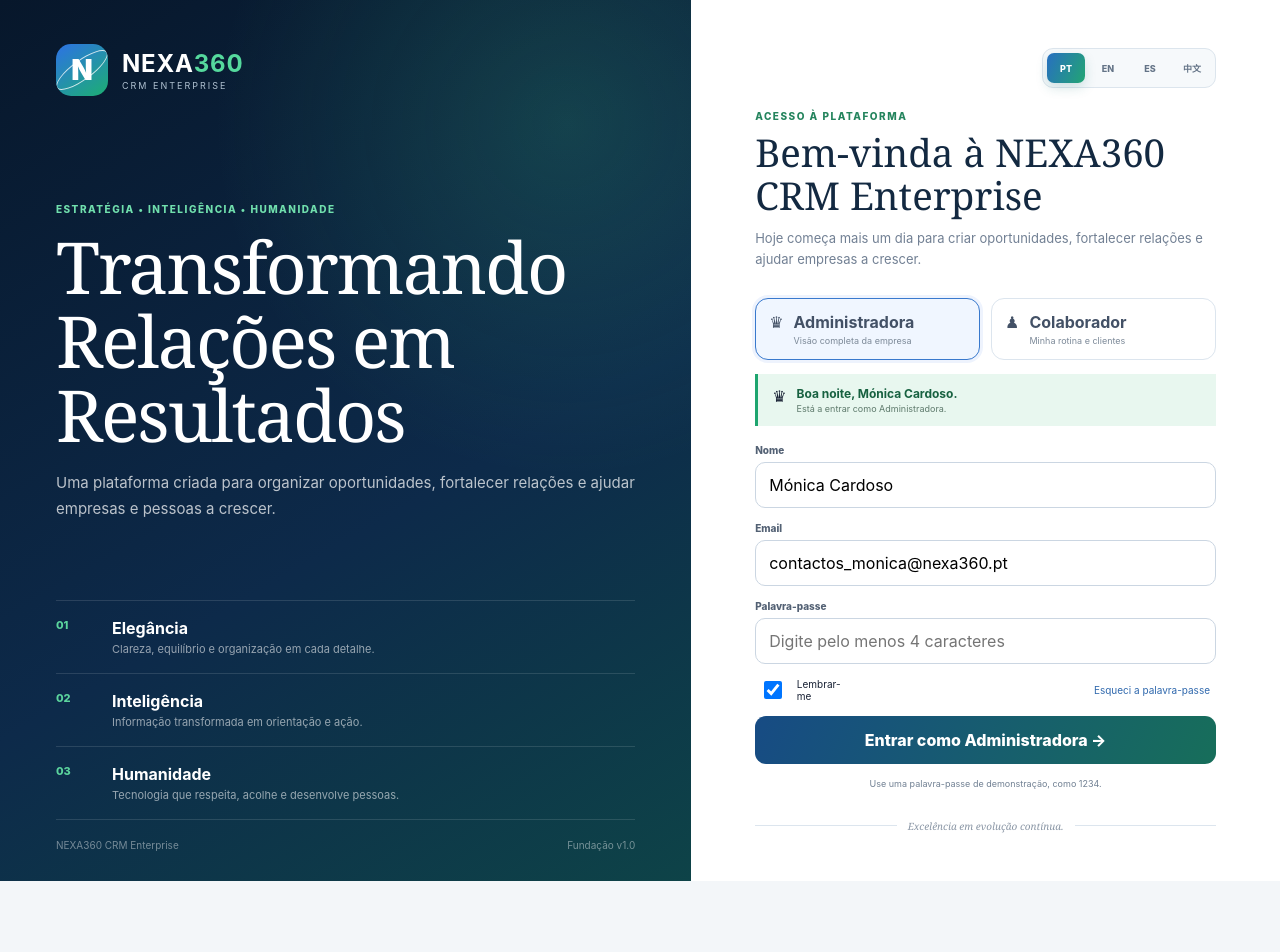
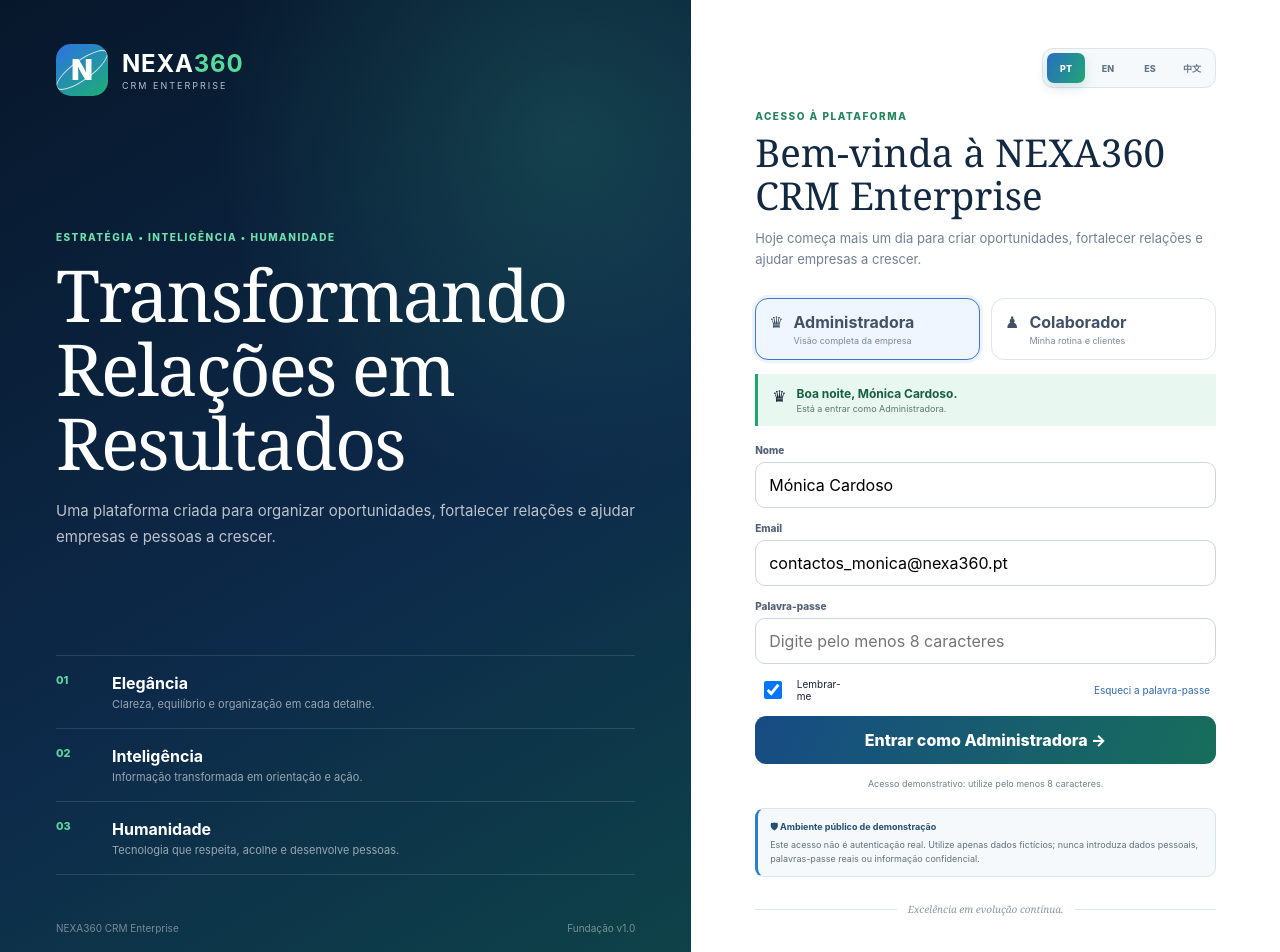
Before and after one commit to MonicaCardoso01/nexa360-academic-demo, a React (Vite) app: page / in a window 1280 px wide. Shown: the top 952 px of the page. Before the commit the page ends 881 px from the top, so only its background shows below. Built offline with nearby package versions, Linux system fonts and the light colour scheme.

Commit message:
Adicionar primeira camada de seguranca v1.5.0

```diff
--- a/package.json
+++ b/package.json
@@ -1,7 +1,7 @@
 {
   "name": "nexa360-crm-enterprise",
   "private": true,
-  "version": "1.4.10",
+  "version": "1.5.0",
   "type": "module",
   "engines": {
     "node": ">=20.0.0",
--- a/src/App.jsx
+++ b/src/App.jsx
@@ -11,6 +11,7 @@ import { INITIAL_OPPORTUNITIES } from "./data/opportunities.js";
 const STORAGE_KEY = "nexa360_partners_v1";
 const LEADS_KEY = "nexa360_leads_v1";
 const OPPORTUNITIES_KEY = "nexa360_opportunities_v1";
+const SESSION_TIMEOUT_MS = 15 * 60 * 1000;
 
 function loadLeads(){
   try { const saved=localStorage.getItem(LEADS_KEY); return saved?JSON.parse(saved):INITIAL_LEADS; } catch { return INITIAL_LEADS; }
@@ -41,14 +42,37 @@ export default function App() {
   const [partners, setPartners] = useState(loadPartners);
   const [leads, setLeads] = useState(loadLeads);
   const [opportunities, setOpportunities] = useState(loadOpportunities);
+  const [sessionExpired, setSessionExpired] = useState(false);
 
   useEffect(() => { localStorage.setItem(STORAGE_KEY, JSON.stringify(partners)); }, [partners]);
   useEffect(() => { localStorage.setItem(LEADS_KEY, JSON.stringify(leads)); }, [leads]);
   useEffect(() => { localStorage.setItem(OPPORTUNITIES_KEY, JSON.stringify(opportunities)); }, [opportunities]);
 
+  useEffect(() => {
+    if (!user) return undefined;
+    let timeoutId;
+    const expireSession = () => {
+      setUser(null);
+      setActivePage("command");
+      setSessionExpired(true);
+    };
+    const resetTimeout = () => {
+      window.clearTimeout(timeoutId);
+      timeoutId = window.setTimeout(expireSession, SESSION_TIMEOUT_MS);
+    };
+    const events = ["mousedown", "keydown", "touchstart", "scroll"];
+    events.forEach((event) => window.addEventListener(event, resetTimeout, { passive: true }));
+    resetTimeout();
+    return () => {
+      window.clearTimeout(timeoutId);
+      events.forEach((event) => window.removeEventListener(event, resetTimeout));
+    };
+  }, [user]);
+
   function logout() {
     setUser(null);
     setActivePage("command");
+    setSessionExpired(false);
   }
 
   function navigate(page, context = {}) {
@@ -120,7 +144,7 @@ export default function App() {
 
 
   if (!user) {
-    return <LoginPage onLogin={setUser} />;
+    return <LoginPage sessionExpired={sessionExpired} onLogin={(nextUser) => { setSessionExpired(false); setUser(nextUser); }} />;
   }
 
   if (activePage === "leads") {
--- a/src/i18n/translations.js
+++ b/src/i18n/translations.js
@@ -28,15 +28,16 @@ export const translations = {
       welcomeText: "Hoje começa mais um dia para criar oportunidades, fortalecer relações e ajudar empresas a crescer.",
       adminDetail: "Visão completa da empresa", collaboratorDetail: "Minha rotina e clientes",
       enteringAs: "Está a entrar como {role}.", name: "Nome", email: "Email",
-      password: "Palavra-passe", passwordPlaceholder: "Digite pelo menos 4 caracteres",
+      password: "Palavra-passe", passwordPlaceholder: "Digite pelo menos 8 caracteres",
       remember: "Lembrar-me", forgot: "Esqueci a palavra-passe", enterAs: "Entrar como {role} →",
-      demo: "Use uma palavra-passe de demonstração, como 1234.",
+      demo: "Acesso demonstrativo: utilize pelo menos 8 caracteres.",
       signature: "Excelência em evolução contínua.",
       nameError: "Por favor, indique o seu nome para continuar.",
       emailError: "Por favor, indique um email válido.",
-      passwordError: "A palavra-passe deve ter pelo menos quatro caracteres.",
+      passwordError: "A palavra-passe deve ter pelo menos oito caracteres.",
       morning: "Bom dia", afternoon: "Boa tarde", evening: "Boa noite"
     },
+    security: { demoTitle: "Ambiente público de demonstração", demoText: "Este acesso não é autenticação real. Utilize apenas dados fictícios; nunca introduza dados pessoais, palavras-passe reais ou informação confidencial.", protectedDemo: "Sessão demonstrativa protegida por inatividade.", noRealData: "Não utilize dados reais. A sessão termina após 15 minutos sem atividade.", sessionExpired: "A sessão terminou após 15 minutos sem atividade. Entre novamente." },
     command: {
       title: "Centro de Comando", slogan: "Transformando Relações em Resultados",
       purpose: "Hoje é uma excelente oportunidade para fortalecer relações e criar novos resultados.",
@@ -124,12 +125,13 @@ export const translations = {
       welcomeText: "Today is another opportunity to create value, strengthen relationships and help businesses grow.",
       adminDetail: "Complete company overview", collaboratorDetail: "My routine and clients",
       enteringAs: "You are signing in as {role}.", name: "Name", email: "Email", password: "Password",
-      passwordPlaceholder: "Enter at least 4 characters", remember: "Remember me", forgot: "Forgot password",
-      enterAs: "Sign in as {role} →", demo: "Use a demonstration password, such as 1234.",
+      passwordPlaceholder: "Enter at least 8 characters", remember: "Remember me", forgot: "Forgot password",
+      enterAs: "Sign in as {role} →", demo: "Demo access: use at least 8 characters.",
       signature: "Excellence through continuous evolution.", nameError: "Please enter your name to continue.",
-      emailError: "Please enter a valid email address.", passwordError: "The password must contain at least four characters.",
+      emailError: "Please enter a valid email address.", passwordError: "The password must contain at least eight characters.",
       morning: "Good morning", afternoon: "Good afternoon", evening: "Good evening"
     },
+    security: { demoTitle: "Public demonstration environment", demoText: "This access is not real authentication. Use fictional data only; never enter personal data, real passwords or confidential information.", protectedDemo: "Demo session protected by inactivity timeout.", noRealData: "Do not use real data. The session ends after 15 minutes of inactivity.", sessionExpired: "The session ended after 15 minutes of inactivity. Please sign in again." },
     command: {
       title: "Command Centre", slogan: "Turning Relationships into Results",
       purpose: "Today is an excellent opportunity to strengthen relationships and create new results.",
@@ -217,12 +219,13 @@ export const translations = {
       welcomeText: "Hoy comienza otro día para crear oportunidades, fortalecer relaciones y ayudar a las empresas a crecer.",
       adminDetail: "Visión completa de la empresa", collaboratorDetail: "Mi rutina y clientes",
       enteringAs: "Está entrando como {role}.", name: "Nombre", email: "Email", password: "Contraseña",
-      passwordPlaceholder: "Escriba al menos 4 caracteres", remember: "Recordarme", forgot: "Olvidé la contraseña",
-      enterAs: "Entrar como {role} →", demo: "Utilice una contraseña de demostración, como 1234.",
+      passwordPlaceholder: "Escriba al menos 8 caracteres", remember: "Recordarme", forgot: "Olvidé la contraseña",
+      enterAs: "Entrar como {role} →", demo: "Acceso demostrativo: utilice al menos 8 caracteres.",
       signature: "Excelencia en evolución continua.", nameError: "Indique su nombre para continuar.",
-      emailError: "Indique un email válido.", passwordError: "La contraseña debe tener al menos cuatro caracteres.",
+      emailError: "Indique un email válido.", passwordError: "La contraseña debe tener al menos ocho caracteres.",
       morning: "Buenos días", afternoon: "Buenas tardes", evening: "Buenas noches"
     },
+    security: { demoTitle: "Entorno público de demostración", demoText: "Este acceso no es una autenticación real. Utilice solo datos ficticios; nunca introduzca datos personales, contraseñas reales o información confidencial.", protectedDemo: "Sesión demostrativa protegida por inactividad.", noRealData: "No utilice datos reales. La sesión finaliza tras 15 minutos de inactividad.", sessionExpired: "La sesión terminó tras 15 minutos de inactividad. Inicie sesión nuevamente." },
     command: {
       title: "Centro de Mando", slogan: "Transformando Relaciones en Resultados",
       purpose: "Hoy es una excelente oportunidad para fortalecer relaciones y crear nuevos resultados.",
@@ -309,12 +312,13 @@ export const translations = {
       welcomeText: "今天又是创造机会、加强关系并帮助企业成长的一天。",
       adminDetail: "完整的企业视图", collaboratorDetail: "我的日程与客户",
       enteringAs: "您正在以{role}身份登录。", name: "姓名", email: "电子邮箱", password: "密码",
-      passwordPlaceholder: "请输入至少4个字符", remember: "记住我", forgot: "忘记密码",
-      enterAs: "以{role}身份登录 →", demo: "可使用演示密码，例如 1234。",
+      passwordPlaceholder: "请输入至少8个字符", remember: "记住我", forgot: "忘记密码",
+      enterAs: "以{role}身份登录 →", demo: "演示访问：请使用至少8个字符。",
       signature: "持续进步，追求卓越。", nameError: "请输入姓名后继续。",
-      emailError: "请输入有效的电子邮箱。", passwordError: "密码至少需要四个字符。",
+      emailError: "请输入有效的电子邮箱。", passwordError: "密码至少需要八个字符。",
       morning: "早上好", afternoon: "下午好", evening: "晚上好"
     },
+    security: { demoTitle: "公开演示环境", demoText: "此访问不是真实身份验证。请仅使用虚构数据；切勿输入个人资料、真实密码或机密信息。", protectedDemo: "演示会话受闲置超时保护。", noRealData: "请勿使用真实数据。闲置15分钟后会话将结束。", sessionExpired: "会话因闲置15分钟而结束，请重新登录。" },
     command: {
       title: "指挥中心", slogan: "将关系转化为成果",
       purpose: "今天是加强关系并创造新成果的好机会。",
--- a/src/layouts/AppLayout.jsx
+++ b/src/layouts/AppLayout.jsx
@@ -43,6 +43,11 @@ export default function AppLayout({
           </div>
         </header>
 
+        <div className="security-demo-banner" role="status">
+          <span>🛡</span>
+          <p><strong>{t("security.protectedDemo")}</strong> {t("security.noRealData")}</p>
+        </div>
+
         {children}
       </section>
     </main>
--- a/src/pages/LoginPage.jsx
+++ b/src/pages/LoginPage.jsx
@@ -11,7 +11,7 @@ function greetingKey() {
   return "login.evening";
 }
 
-export default function LoginPage({ onLogin }) {
+export default function LoginPage({ onLogin, sessionExpired = false }) {
   const { t } = useLanguage();
   const [profileKey, setProfileKey] = useState("admin");
   const [name, setName] = useState(USERS.admin.name);
@@ -33,7 +33,7 @@ export default function LoginPage({ onLogin }) {
     event.preventDefault();
     if (!name.trim()) return setMessage(t("login.nameError"));
     if (!email.includes("@")) return setMessage(t("login.emailError"));
-    if (password.length < 4) return setMessage(t("login.passwordError"));
+    if (password.length < 8) return setMessage(t("login.passwordError"));
     onLogin({ ...profile, name: name.trim(), email: email.trim() });
   }
 
@@ -81,16 +81,20 @@ export default function LoginPage({ onLogin }) {
           </div>
 
           <form onSubmit={submit}>
-            <label><span>{t("login.name")}</span><input value={name} onChange={(event) => setName(event.target.value)} /></label>
-            <label><span>{t("login.email")}</span><input type="email" value={email} onChange={(event) => setEmail(event.target.value)} /></label>
-            <label><span>{t("login.password")}</span><input type="password" value={password} onChange={(event) => setPassword(event.target.value)} placeholder={t("login.passwordPlaceholder")} /></label>
+            <label><span>{t("login.name")}</span><input maxLength="80" autoComplete="name" value={name} onChange={(event) => setName(event.target.value)} /></label>
+            <label><span>{t("login.email")}</span><input type="email" maxLength="160" autoComplete="email" value={email} onChange={(event) => setEmail(event.target.value)} /></label>
+            <label><span>{t("login.password")}</span><input type="password" minLength="8" maxLength="128" autoComplete="current-password" value={password} onChange={(event) => setPassword(event.target.value)} placeholder={t("login.passwordPlaceholder")} /></label>
             <div className="options">
               <label><input type="checkbox" defaultChecked /> {t("login.remember")}</label>
               <button type="button">{t("login.forgot")}</button>
             </div>
             <button className="enter">{t("login.enterAs", { role })}</button>
-            <p className="feedback">{message || t("login.demo")}</p>
+            <p className="feedback">{message || (sessionExpired ? t("security.sessionExpired") : t("login.demo"))}</p>
           </form>
+          <aside className="security-login-notice" role="note">
+            <strong>🛡 {t("security.demoTitle")}</strong>
+            <p>{t("security.demoText")}</p>
+          </aside>
           <div className="signature"><span /><em>{t("login.signature")}</em><span /></div>
         </div>
       </section>
--- a/src/styles/global.css
+++ b/src/styles/global.css
@@ -294,6 +294,37 @@
    NEXA360 — EXECUTIVE INTELLIGENCE DASHBOARD
 ===================================================== */
 
+.security-demo-banner {
+  margin: 12px 32px 0;
+  padding: 9px 12px;
+  border: 1px solid #d9e8e2;
+  border-radius: 10px;
+  display: flex;
+  align-items: center;
+  gap: 8px;
+  color: #526b62;
+  background: #f3faf7;
+  font-size: 8px;
+}
+
+.security-demo-banner p { margin: 0; }
+.security-demo-banner strong { color: #176d4f; }
+
+.security-login-notice {
+  margin-top: 14px;
+  padding: 11px 12px;
+  border: 1px solid #d9e5ed;
+  border-left: 3px solid #287fd1;
+  border-radius: 9px;
+  color: #617281;
+  background: #f6f9fb;
+  font-size: 9px;
+  line-height: 1.5;
+}
+
+.security-login-notice strong { color: #234f72; }
+.security-login-notice p { margin: 5px 0 0; }
+
 .executive-intelligence {
   margin-top: 22px;
   padding: 25px;
@@ -670,6 +701,7 @@
 }
 
 @media (max-width: 650px) {
+  .security-demo-banner { margin: 10px 18px 0; }
   .executive-intelligence {
     padding: 17px;
   }
```
Also changed, not shown: index.html (+11 -1 lines), 2 other files (tests, documents, lock files or other folders).
